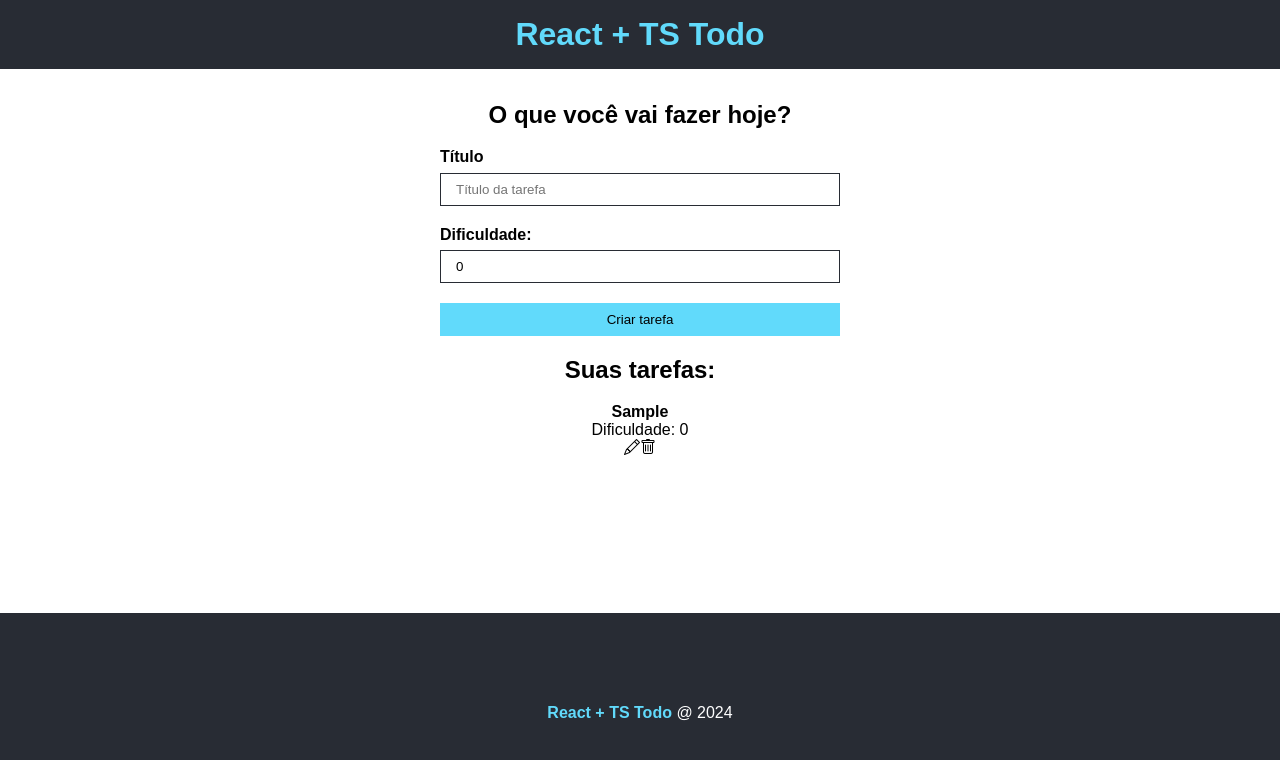
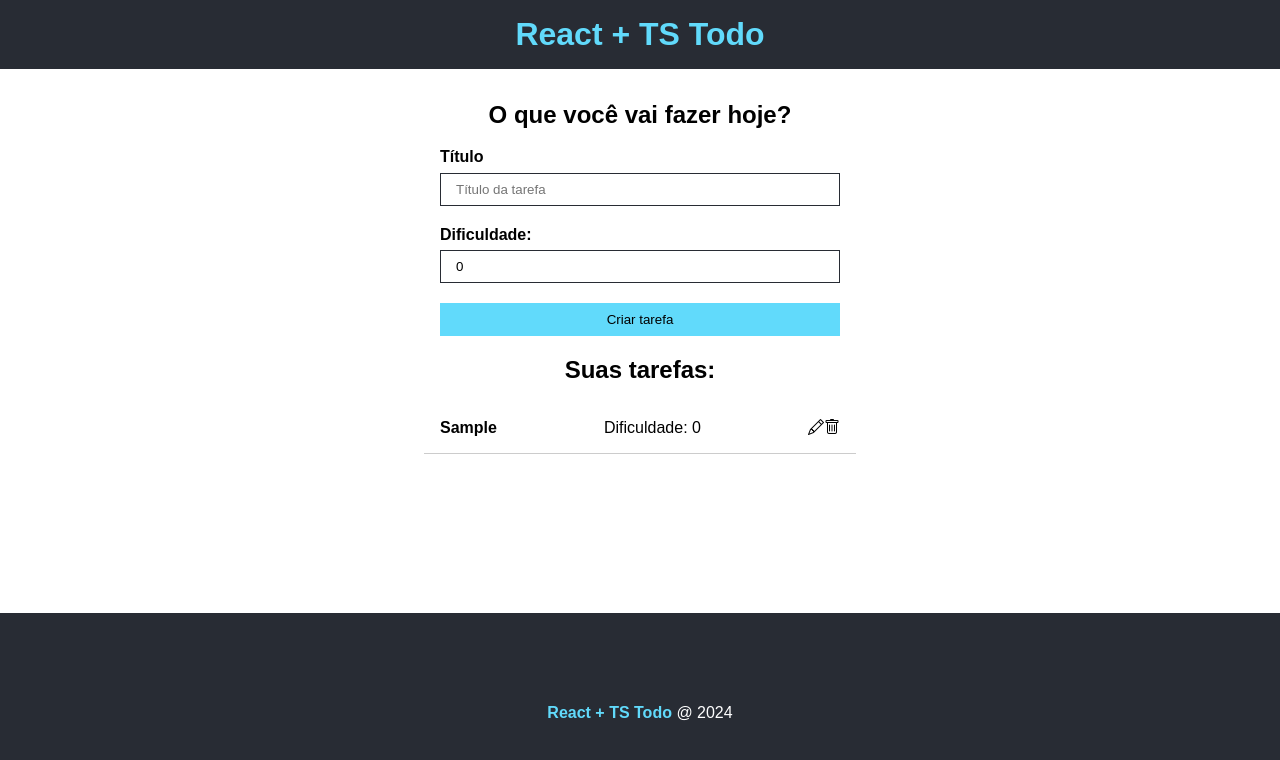
Before and after one commit to henrikpoa/react-typescript, a React (Create React App) app: page / in a window 1280 px wide. Both pictures are taken after typing "Sample" into the empty fields and a click on the input "Criar tarefa". Shown: the top 760 px of the page. Built offline with nearby package versions, Linux system fonts and the light colour scheme.

Commit message:
html itens da lista

```diff
--- a/src/components/Tasklist.module.css
+++ b/src/components/Tasklist.module.css
@@ -0,0 +1,8 @@
+.task {
+    display: flex;
+    justify-content: space-between;
+    max-width: 400px;
+    margin: 0 auto;
+    border-bottom: 1px solid #ccc;
+    padding: 1em;
+}
--- a/src/components/Tasklist.tsx
+++ b/src/components/Tasklist.tsx
@@ -12,7 +12,7 @@ const Tasklist = ({taskList}: Props) => {
     <>
         {taskList.length>0 ?
             taskList.map((task) =>
-            <div key={task.id}>
+            <div key={task.id} className={styles.task}>
                 <h4>{task.title}</h4>
                 <p>Dificuldade: {task.difficulty}</p>
                 <div>
```
